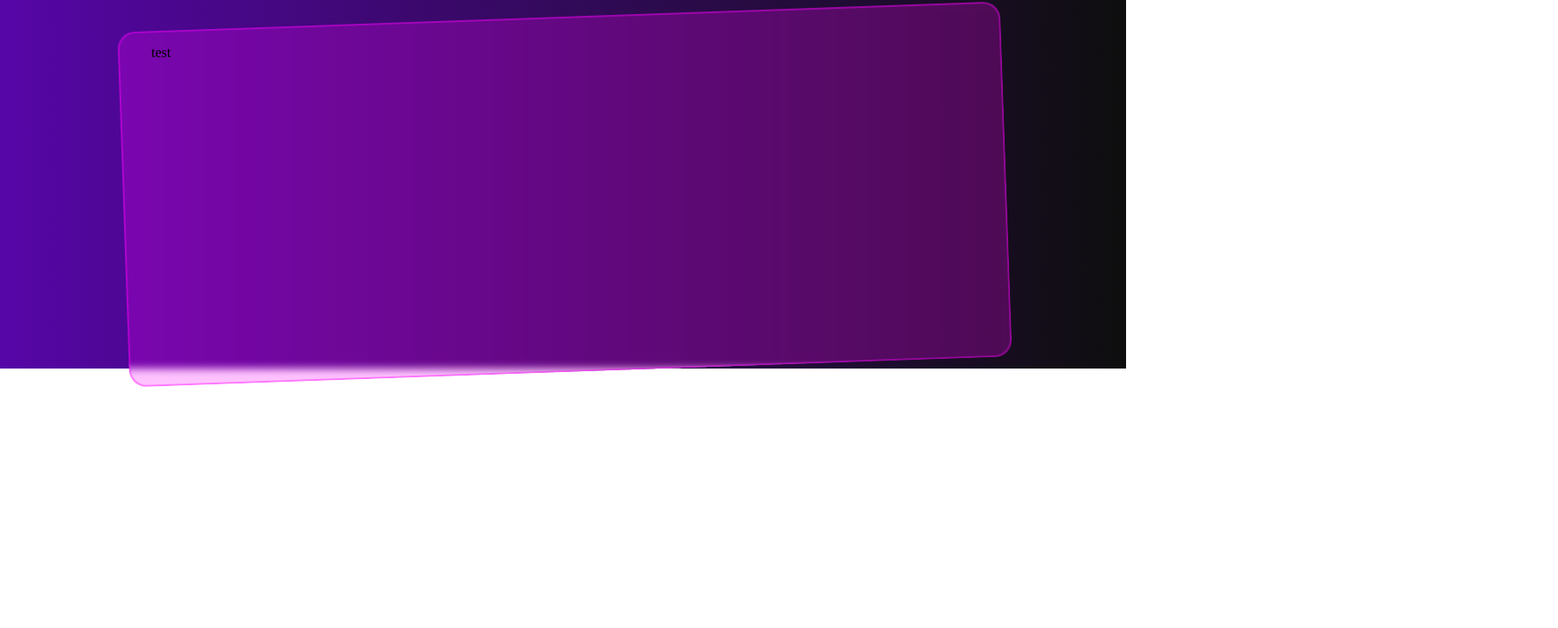
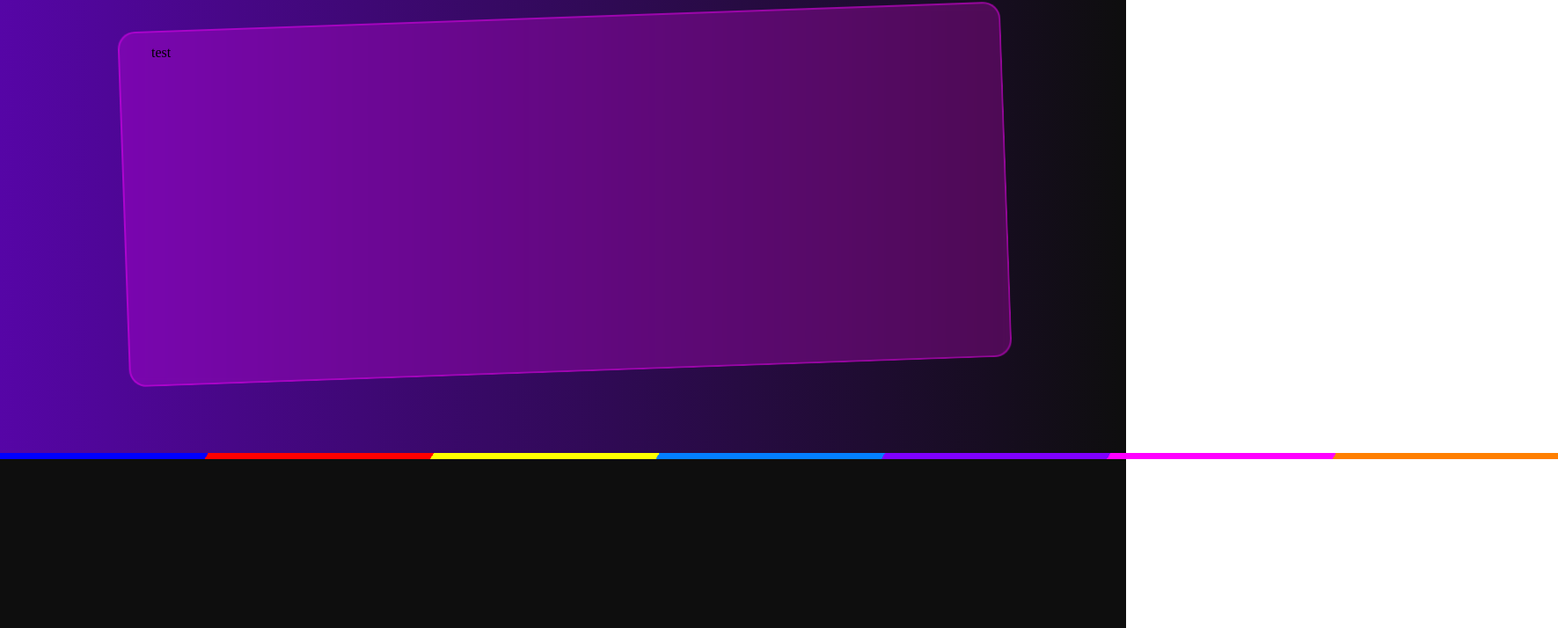
Before and after one commit to Ne0MM/colab-test-v2, a Next.js app: page / in a window 1280 px wide. Shown: the part 643-1357 px from the top of the page at 88% size, 1771 px wide, since content can reach past the window. Before the commit the page ends 1084 px from the top, so only its background shows below. Built offline with nearby package versions, Linux system fonts and the light colour scheme.

Commit message:
Slider Fix

```diff
--- /dev/null
+++ b/src/pages/Components/ColorSlider.js
@@ -0,0 +1,58 @@
+import { useState, useRef, useEffect } from "react";
+import styles from './ComponentStyles/ColorSlider.module.css'
+
+function ColorSlider() {
+
+  const [slideValue, setSlideValue] = useState(-50);
+  const slideSwitch = useRef(false);
+
+  const slideTimer = 2000;
+
+  const handleSlideColors = (actSlide) => {
+
+    if (actSlide == -50){
+
+      actSlide = 0;
+
+    }else {
+
+      actSlide = actSlide - 10;
+
+    }
+
+    setSlideValue(actSlide);
+
+    setTimeout(() => {
+      handleSlideColors(actSlide);
+    }, slideTimer)
+
+  }
+
+  useEffect(() => {
+
+    if (slideSwitch.current == false){
+
+      handleSlideColors(slideValue);
+
+      slideSwitch.current = !slideSwitch.current;
+
+    }
+
+  },[])
+
+
+  return (
+
+        <div
+        className={styles.colorSlide}
+        style={{
+        ['--slide-value'] : slideValue + '%'
+        }}
+        >
+
+        </div>
+
+  )
+}
+
+export default ColorSlider
--- /dev/null
+++ b/src/pages/Components/ComponentStyles/ColorSlider.module.css
@@ -0,0 +1,10 @@
+
+.colorSlide{
+    height: 0.4rem;
+    width: 200%;
+    background-image:
+    linear-gradient(120deg, #ff00ff 10%, #ff7f00 10%, #ff7f00 20%, #00ff00 20%, #00ff00 30%, #0000ff 30%, #0000ff 40%, #ff0000 40%, #ff0000 50%,
+    #ffff00 50%, #ffff00 60%, #037fff 60%, #037fff 70%, #7f00ff 70%, #7f00ff 80%, #ff00ff 80%, #ff00ff 90%, #ff7f00 90%);
+    transition: 1s ease-in-out;
+    transform: translateX(var(--slide-value));
+}
--- a/src/pages/Components/ComponentStyles/HomePageBody.module.css
+++ b/src/pages/Components/ComponentStyles/HomePageBody.module.css
@@ -4,6 +4,7 @@
     display: flex;
     flex-flow: column;
     align-items: center;
+    padding-bottom: 6rem;
 }
 
 .card{
--- /dev/null
+++ b/src/pages/Components/ComponentStyles/HomePageFooter.module.css
@@ -0,0 +1,4 @@
+.footerContainer{
+    height: 12rem;
+    background-color: #0e0e0e;
+}
--- a/src/pages/Components/ComponentStyles/HomePageHeader.module.css
+++ b/src/pages/Components/ComponentStyles/HomePageHeader.module.css
@@ -10,13 +10,3 @@
     height: 4rem;
     background-color: #0e0e0e;
 }
-
-.colorSlide{
-    height: 0.4rem;
-    width: 200%;
-    background-image:
-    linear-gradient(120deg, #ff00ff 10%, #ff7f00 10%, #ff7f00 20%, #00ff00 20%, #00ff00 30%, #0000ff 30%, #0000ff 40%, #ff0000 40%, #ff0000 50%,
-    #ffff00 50%, #ffff00 60%, #037fff 60%, #037fff 70%, #7f00ff 70%, #7f00ff 80%, #ff00ff 80%, #ff00ff 90%, #ff7f00 90%);
-    transition: 1s ease-in-out;
-    transform: translateX(var(--slide-value));
-}
--- /dev/null
+++ b/src/pages/Components/HomePageFooter.js
@@ -0,0 +1,15 @@
+import ColorSlider from './ColorSlider'
+import styles from './ComponentStyles/HomePageFooter.module.css'
+
+export default function HomePageFooter() {
+  return (
+    <>
+        <ColorSlider/>
+
+        <div className={styles.footerContainer}>
+
+        </div>
+
+    </>
+  )
+}
--- a/src/pages/Components/HomePageHeader.js
+++ b/src/pages/Components/HomePageHeader.js
@@ -1,45 +1,9 @@
 import ColabLogo from './ColabLogo';
+import ColorSlider from './ColorSlider';
 import styles from './ComponentStyles/HomePageHeader.module.css';
 import { useEffect, useState, useRef } from "react";
 
 export default function HomePageHeader() {
-
-  const [slideValue, setSlideValue] = useState(-50);
-  const slideSwitch = useRef(false);
-
-  const slideTimer = 2000;
-
-  const handleSlideColors = (actSlide) => {
-
-    if (actSlide == -50){
-
-      actSlide = 0;
-
-    }else {
-
-      actSlide = actSlide - 10;
-
-    }
-
-    setSlideValue(actSlide);
-
-    setTimeout(() => {
-      handleSlideColors(actSlide);
-    }, slideTimer)
-
-  }
-
-  useEffect(() => {
-
-    if (slideSwitch.current == false){
-
-      handleSlideColors(slideValue);
-
-      slideSwitch.current = !slideSwitch.current;
-
-    }
-
-  },[])
 
   return (
     <header className={styles.pageHeader}>
@@ -52,14 +16,7 @@ export default function HomePageHeader() {
 
         </div>
 
-        <div
-        className={styles.colorSlide}
-        style={{
-        ['--slide-value'] : slideValue + '%'
-        }}
-        >
-
-        </div>
+        <ColorSlider/>
 
     </header>
   )
--- a/src/pages/index.js
+++ b/src/pages/index.js
@@ -1,6 +1,7 @@
 import React from 'react'
 import HomePageHeader from './Components/HomePageHeader'
 import HomePageBody from './Components/HomePageBody'
+import HomePageFooter from './Components/HomePageFooter'
 
 export default function Home() {
   return (
@@ -8,6 +9,9 @@ export default function Home() {
       <HomePageHeader/>
 
       <HomePageBody/>
+
+      <HomePageFooter/>
+
     </>
   )
 }
```
